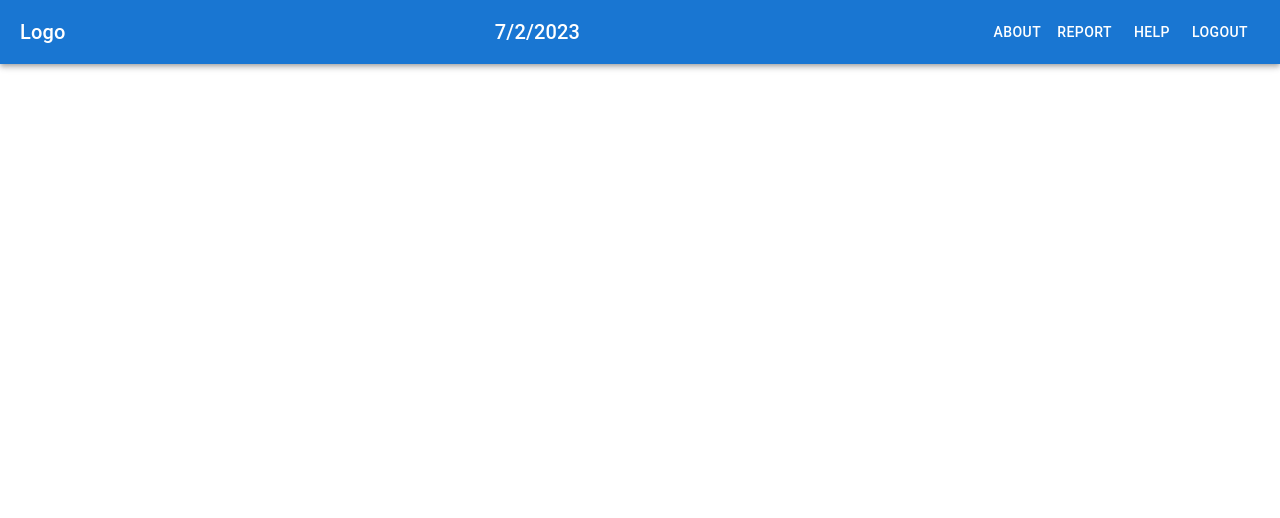
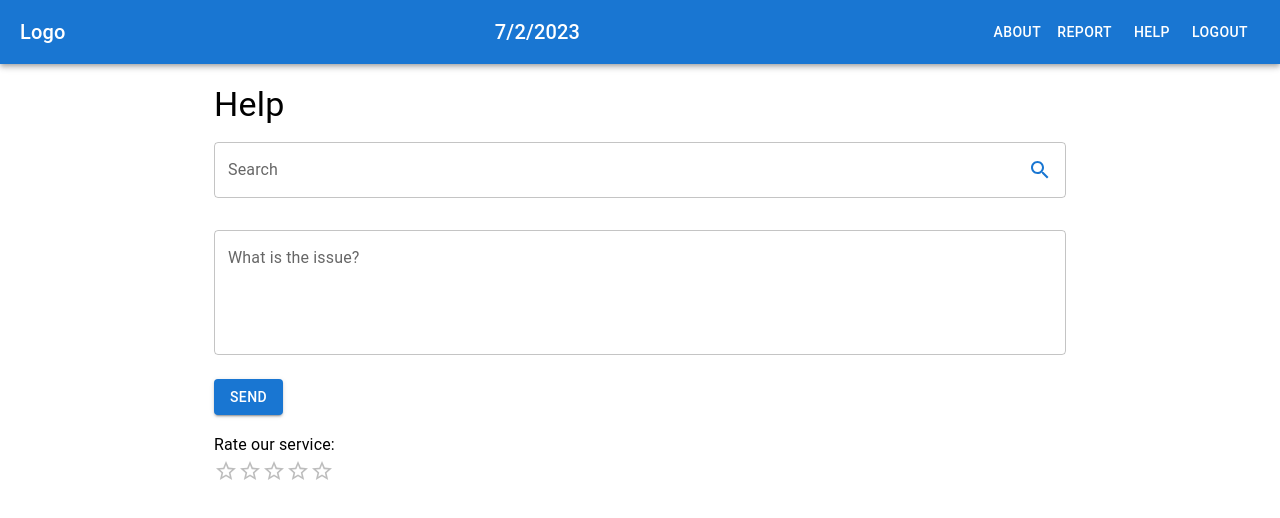
Before and after one commit to Agneskoinange/silent-witness, a React (Create React App) app: page /help in a window 1280 px wide. Shown: the top 518 px of the page. Built offline with nearby package versions, Linux system fonts and the light colour scheme.

Commit message:
ft:create help  page

```diff
--- a/package.json
+++ b/package.json
@@ -5,6 +5,7 @@
   "dependencies": {
     "@emotion/react": "^11.11.1",
     "@emotion/styled": "^11.11.0",
+    "@mui/icons-material": "^5.11.16",
     "@mui/material": "^5.13.5",
     "@testing-library/jest-dom": "^5.16.5",
     "@testing-library/react": "^12.1.5",
--- a/src/App.js
+++ b/src/App.js
@@ -6,6 +6,7 @@ import Signup from './components/SignUp';
 import About from './components/About';
 import Navbar from './components/Navbar';
 import Report from './components/Report';
+import Help from './components/Help';
 
 function App() {
   return (
@@ -17,6 +18,7 @@ function App() {
         <Route path="/signup" component={Signup} />
         <Route path="/about" component={About} />
         <Route path="/report" component={Report} />
+        <Route path="/help" component={Help} />
       </Switch>
     </Router>
   );
--- a/src/components/Help/index.js
+++ b/src/components/Help/index.js
@@ -0,0 +1,65 @@
+import React, { useState } from 'react';
+import { TextField, Button, Typography, Box, Container, FormControl, InputLabel, Rating } from '@mui/material';
+import { styled } from '@mui/system';
+import SearchIcon from '@mui/icons-material/Search';
+
+const StyledBox = styled(Box)({
+  marginTop: '20px',
+});
+
+export default function Help() {
+  const [issue, setIssue] = useState('');
+  const [rating, setRating] = useState(0);
+
+  const handleSend = () => {
+    console.log(`Issue: ${issue}, Rating: ${rating}`);
+    // Add your issue sending functionality here
+  };
+
+  return (
+    <Container maxWidth="md">
+      <StyledBox>
+        <Typography variant="h4" gutterBottom>Help</Typography>
+
+        <Box mt={2} display="flex">
+          <TextField
+            fullWidth
+            label="Search"
+            variant="outlined"
+            InputProps={{ endAdornment: <SearchIcon color="primary" /> }}
+          />
+        </Box>
+
+        <Box mt={2}>
+          <FormControl fullWidth>
+            <TextField
+              fullWidth
+              multiline
+              rows={4}
+              margin="normal"
+              variant="outlined"
+              label="What is the issue?"
+              value={issue}
+              onChange={(event) => setIssue(event.target.value)}
+            />
+          </FormControl>
+        </Box>
+
+        <Box mt={2}>
+          <Button variant="contained" color="primary" onClick={handleSend}>Send</Button>
+        </Box>
+
+        <Box mt={2}>
+          <Typography variant="subtitle1">Rate our service:</Typography>
+          <Rating
+            name="simple-controlled"
+            value={rating}
+            onChange={(event, newValue) => {
+              setRating(newValue);
+            }}
+          />
+        </Box>
+      </StyledBox>
+    </Container>
+  );
+}
```
Also changed, not shown: 1 other file (tests, documents, lock files or other folders).
